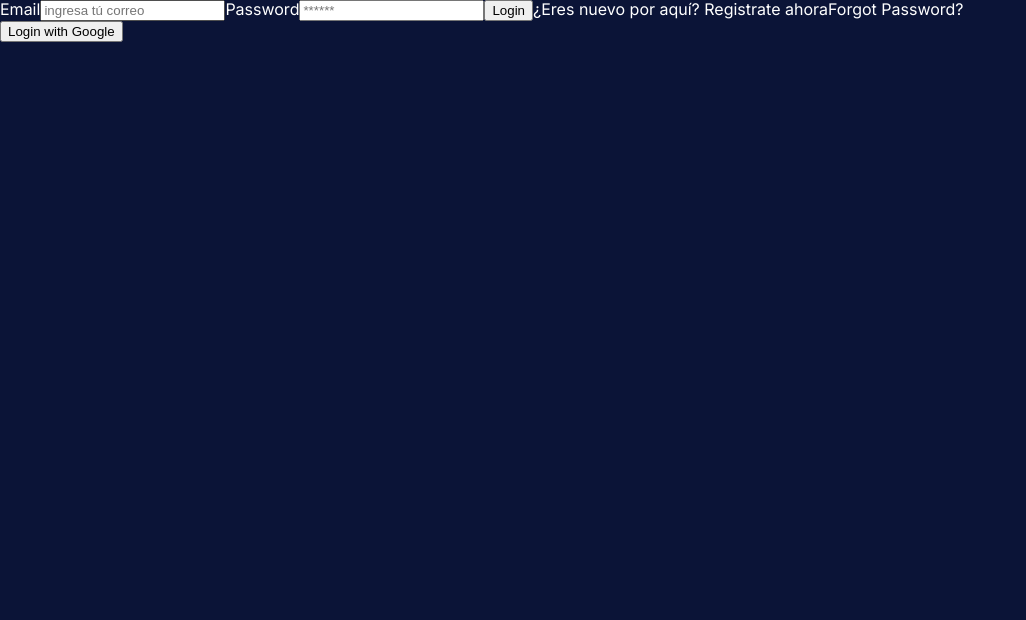
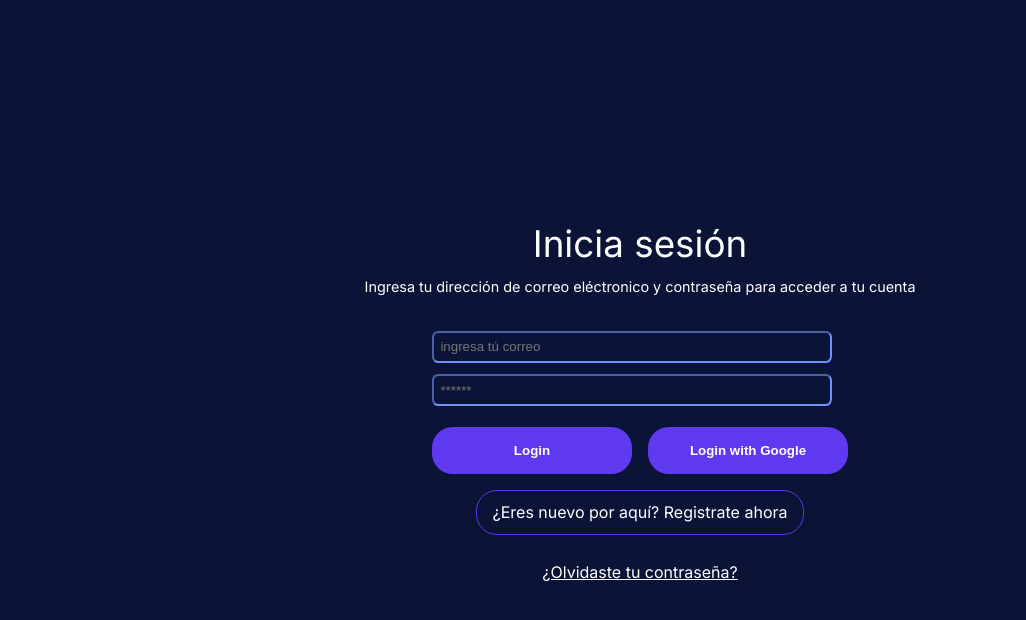
Before and after one commit to EstacionOtaku/Estacion-Otaku, a React (Create React App) app: page /login in a window 1280 px wide. Shown: the top 620 px of the page, without its empty margins (0-1026 px from the left). Built offline with nearby package versions, Linux system fonts and the light colour scheme; no server answers.

Commit message:
add style to login form

```diff
--- a/src/pages/Login.js
+++ b/src/pages/Login.js
@@ -60,7 +60,7 @@ const Login = () => {
     }
   };
 
-  const handleResetPassword = async() => {
+  const handleResetPassword = async () => {
     if (!user.email) return setError("Porfavor ingrese su correo");
     try {
       await resetPassword(user.email);
@@ -72,33 +72,44 @@ const Login = () => {
 
 
   return (
-    <div>
-      {error && <AlertError mesagge={error}/>}
+    <div className="form-container">
+      <div className="form-message">
+        <h2 className="form-message-title">Inicia sesión </h2>
+        <h3 className="form-message-subtitle">Ingresa tu dirección de correo eléctronico y contraseña para acceder a tu cuenta</h3>
+      </div>
+      {error && <AlertError mesagge={error} />}
       <form onSubmit={handleSubmit}>
-        <label htmlFor="email">Email</label>
-        <input
+        <div className="form-input-container">
+          <input className="form-input"
             type="email"
             placeholder="ingresa tú correo"
             name="email"
             id="email"
             onChange={handleChange}
           />
+        </div>
 
-        <label htmlFor="password">Password</label>
-        <input
+        <div className="form-input-container">
+          <input className="form-input"
             type="password"
             placeholder="******"
             name="password"
             id="password"
             onChange={handleChange}
           />
-        <button>Login</button>
-        <Link to="/register">¿Eres nuevo por aquí? Registrate ahora</Link>
+        </div>
+
+        <section className="form__buttons">
+          <div className="button-register-container">
+          <button className="button-register">Login</button>
+          <button className="button-register" onClick={handleGoogleSignin}>Login with Google</button>
+          </div>
+          <Link to="/register" className="button-info-register">¿Eres nuevo por aquí? Registrate ahora</Link>
           <a href="#!"
-          onClick={handleResetPassword}
-        >Forgot Password?</a>
+            onClick={handleResetPassword} className="forgot-passoword-register"
+          >¿Olvidaste tu contraseña?</a>
+        </section>
       </form>
-      <button onClick={handleGoogleSignin}>Login with Google</button>
     </div>
   );
 };
--- a/src/pages/Register.js
+++ b/src/pages/Register.js
@@ -97,8 +97,8 @@ const Register = () => {
             name="password-confirm"
             id="password-confirm"
           />
+          </div>
 
-          </div>
           <div className="form__buttons">
           <button className="button-register">Registrate ahora</button>
           <p>o</p>
--- a/src/styles/css/FormSesion.css
+++ b/src/styles/css/FormSesion.css
@@ -12,21 +12,24 @@
     display: flex;
     flex-direction: column;
     align-items: center;
+    padding: 1rem;
 }
 
-.form-message-title{
+.form-message-title {
     font-size: 2.3rem;
 }
 
 .form-message-subtitle {
     font-size: 0.9rem;
 }
-.form-input{
+
+.form-input {
     width: 25rem;
     border-color: #728FFF;
     background-color: transparent;
     border-radius: 0.4rem;
     padding: 0.4rem;
+    color: white;
 
 }
 
@@ -35,11 +38,33 @@
     border-radius: 1.3rem;
     background-color: #5E39F0;
     color: white;
-  padding: 0.5rem;
+    padding: 1rem;
     border: none;
     font-weight: 600;
+
 }
 
+.button-register-container{
+    display: flex;
+    gap: 1rem;
+}
 .form__buttons {
+    display: flex;
+    flex-direction: column;
+    align-items: center;
     text-align: center;
+    margin-top: 1rem;
+    gap: 1rem;
 }
+
+.button-info-register {
+    background-color: transparent;
+    border: 1px solid #5E39F0;
+    border-radius: 1.3rem;
+    width: 20.5rem;
+
+}
+
+.forgot-passoword-register{
+    text-decoration: underline;
+}
```
Lines whose indentation alone changed are shown as unchanged.
